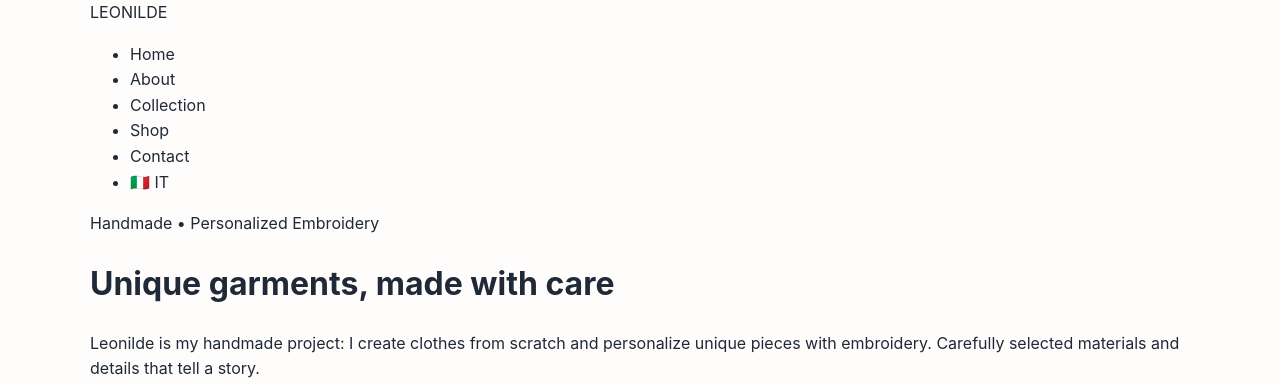
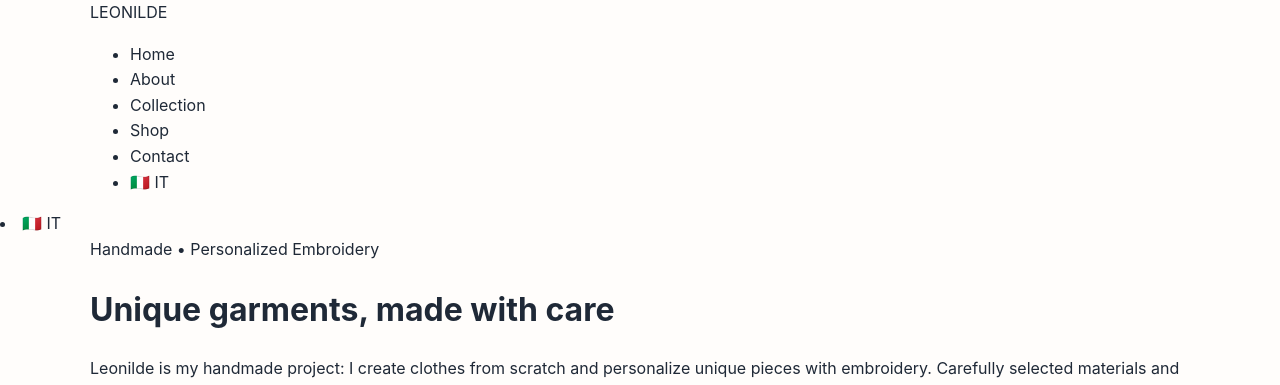
Before and after one commit to matildeambrosi01/Leonilde, a plain HTML site: page en.html in a window 1280 px wide. Shown: the top 385 px of the page. Drawn offline with Linux system fonts and the light colour scheme.

Commit message:
Update en.html

```diff
--- a/en.html
+++ b/en.html
@@ -27,6 +27,8 @@
       </nav>
     </div>
   </header>
+
+  <li><a href="index.html">🇮🇹 IT</a></li>
 
   <main id="home" class="hero">
     <div class="container hero-inner">
```
